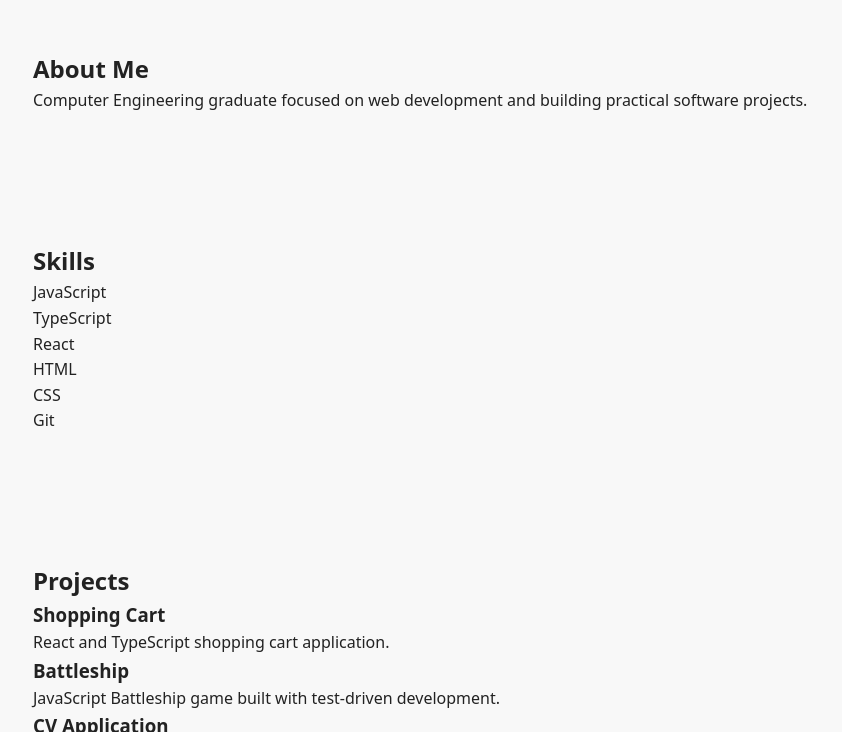
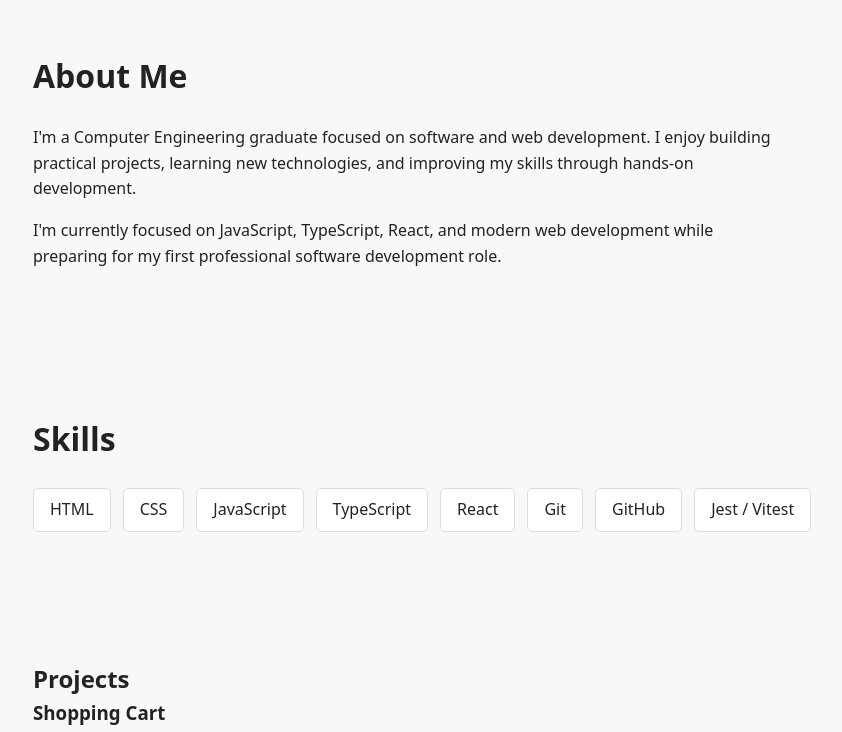
Before and after one commit to julioldv/portfolio, a React (Vite) app: page / in a window 1280 px wide. Shown: the part 685-1417 px from the top of the page, without its empty margins (57-899 px from the left). Built offline with nearby package versions, Linux system fonts and the light colour scheme.

Commit message:
style: add about and skills sections

```diff
--- a/src/App.tsx
+++ b/src/App.tsx
@@ -47,24 +47,34 @@ function App() {
           </div>
         </section>
 
-        <section id="about">
+        <section id="about" className="about">
           <h2>About Me</h2>
+
           <p>
-            Computer Engineering graduate focused on web development and
-            building practical software projects.
+            I'm a Computer Engineering graduate focused on software and web
+            development. I enjoy building practical projects, learning new
+            technologies, and improving my skills through hands-on development.
+          </p>
+
+          <p>
+            I'm currently focused on JavaScript, TypeScript, React, and modern web
+            development while preparing for my first professional software
+            development role.
           </p>
         </section>
 
-        <section id="skills">
+        <section id="skills" className="skills">
           <h2>Skills</h2>
 
-          <ul>
+          <ul className="skills-list">
+            <li>HTML</li>
+            <li>CSS</li>
             <li>JavaScript</li>
             <li>TypeScript</li>
             <li>React</li>
-            <li>HTML</li>
-            <li>CSS</li>
             <li>Git</li>
+            <li>GitHub</li>
+            <li>Jest / Vitest</li>
           </ul>
         </section>
 
--- a/src/index.css
+++ b/src/index.css
@@ -84,7 +84,7 @@ section {
   text-decoration: underline;
 }
 
-/* HERO STYLES */
+/* HERO SECTION STYLES */
 
 .hero {
   min-height: 75vh;
@@ -145,3 +145,38 @@ section {
 .button:hover {
   opacity: 0.85;
 }
+
+/* ABOUT SECTION STYLES */
+
+.about {
+  max-width: 750px;
+}
+
+.about h2 {
+  margin-bottom: 1.5rem;
+  font-size: 2rem;
+}
+
+.about p {
+  margin-bottom: 1rem;
+}
+
+/* SKILLS SECTION STYLES */
+
+.skills h2 {
+  margin-bottom: 1.5rem;
+  font-size: 2rem;
+}
+
+.skills-list {
+  display: flex;
+  flex-wrap: wrap;
+  gap: 0.75rem;
+}
+
+.skills-list li {
+  padding: 0.5rem 1rem;
+  background-color: #fff;
+  border: 1px solid #ddd;
+  border-radius: 5px;
+}
```
